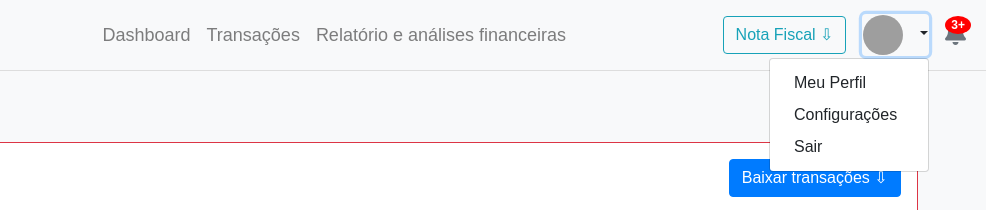
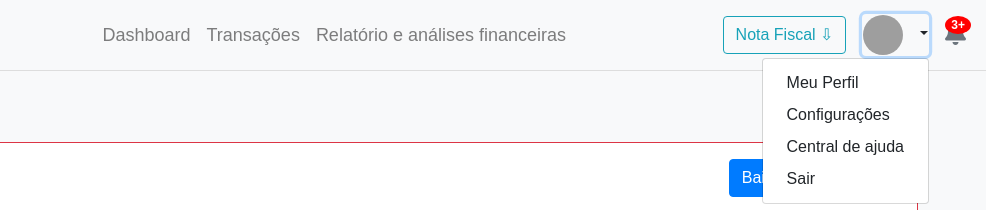
Before and after one commit to mthsilva98/projeto-ifood, a plain HTML site: page transacoes.html in a window 1280 px wide. Both pictures are taken after a click on the button 1189 px from the left and 35 px from the top of the page. Shown: the top 210 px of the page, 294-1280 px from the left. Drawn offline with nearby package versions, Linux system fonts and the light colour scheme; grey boxes are pictures that could not be loaded.

Commit message:
Adicionado a opção central de ajuda

```diff
--- a/transacoes.html
+++ b/transacoes.html
@@ -141,6 +141,7 @@
                     <div class="dropdown-menu dropdown-menu-right" aria-labelledby="dropdownMenuButton">
                         <a class="dropdown-item" href="#">Meu Perfil</a>
                         <a class="dropdown-item" href="#">Configurações</a>
+                        <a class="dropdown-item" href="#">Central de ajuda</a>
                         <a class="dropdown-item" href="index.html">Sair</a>
                     </div>
                 </div>
```
Also changed, not shown: dashboard.html (+1 -0 lines), relatorio.html (+1 -0 lines).
